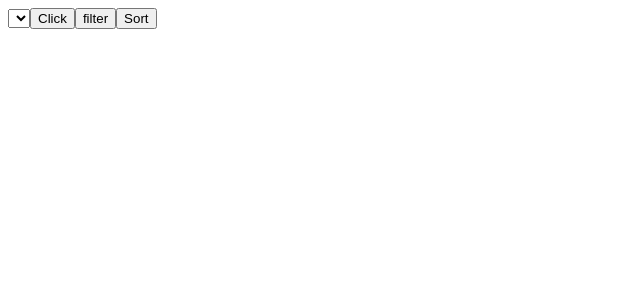
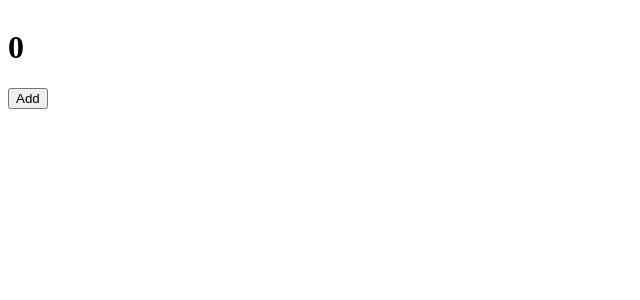
Before and after one commit to vrishabhparmar/react-tutorial, a React (Vite) app in the folder Week_2/my-app/: page / in a window 1280 px wide. Shown: the top 300 px of the page, without its empty margins (0-640 px from the left). Built offline with nearby package versions, Linux system fonts and the light colour scheme.

Commit message:
react-interview-qs

```diff
--- a/Week_2/my-app/src/App.jsx
+++ b/Week_2/my-app/src/App.jsx
@@ -5,6 +5,7 @@
 import Card from './components/Card'
 import List from './components/List'
 import Users from './components/Users'
+import Counter from './components/Counter'
 
 
 /**
@@ -20,23 +21,11 @@
  */
 function App() {
 
-  const persons = [
-    {
-      name: "Rahul",  age: 18
-    },
-    {
-      name: "Raj", age: 16
-    },
-    {
-      name: "Kunal", age: 20
-    },
-
-  ]
-
 
   return (
     <>
-      <Users persons={persons} />
+      {/* <Users persons={persons} /> */}
+      <Counter/>
     </>
   )
 }
--- /dev/null
+++ b/Week_2/my-app/src/components/Counter.jsx
@@ -0,0 +1,15 @@
+
+import {React, useState} from 'react'
+
+function Counter(){
+    const [count, setCount] = useState(0);
+
+    return (
+        <div>
+            <h1>{count}</h1>
+            <button onClick={() => setCount(count + 1)} >Add </button>
+        </div>
+    )
+}
+
+export default Counter;
```
